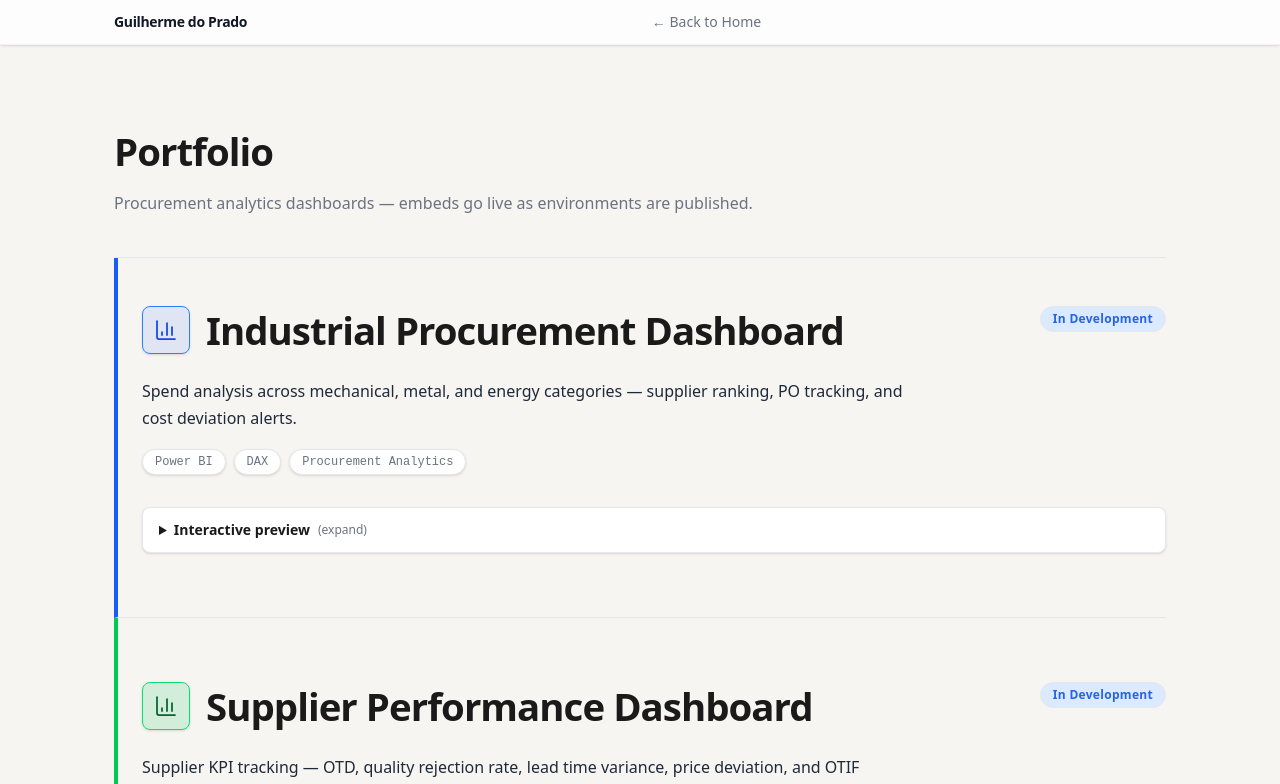
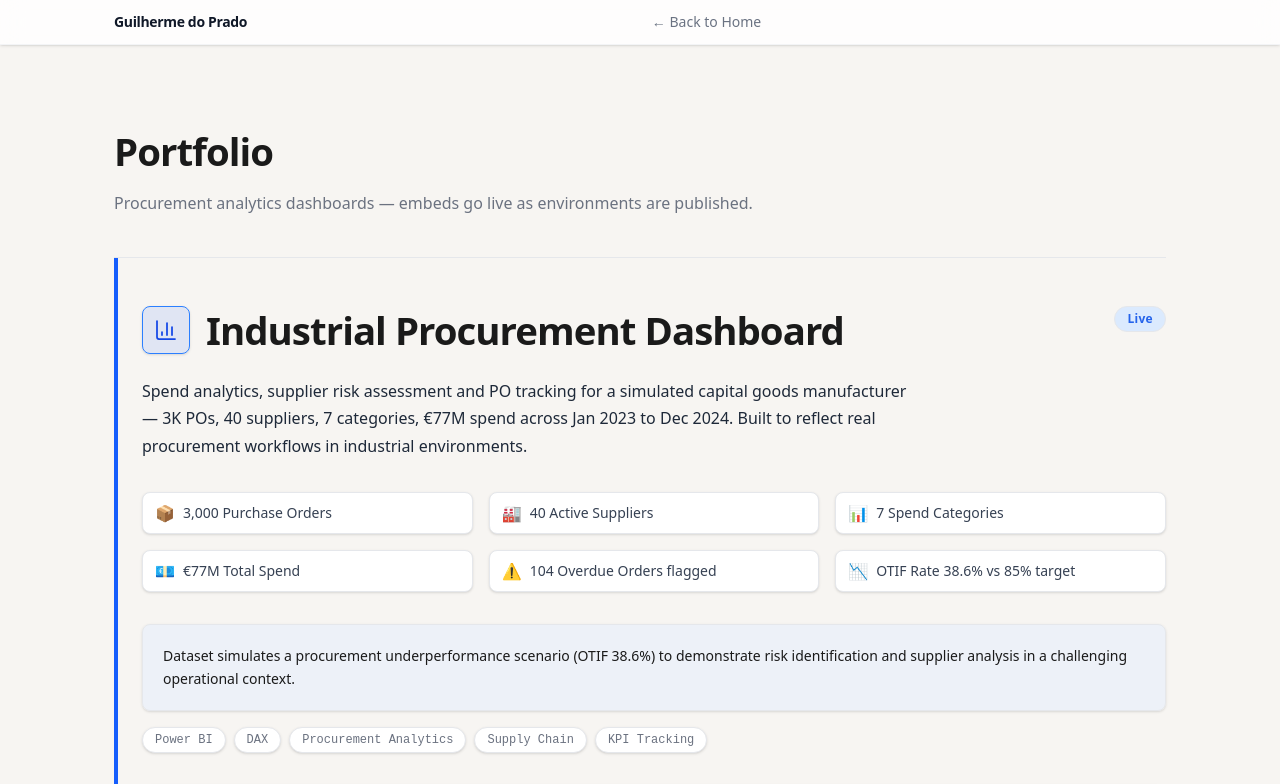
Before and after one commit to guilhermedoprado/guilherme-do-prado, a React (Vite) app in the folder frontend/: page /portfolio in a window 1280 px wide. Shown: the top 784 px of the page. Built offline with nearby package versions, Linux system fonts and the light colour scheme.

Commit message:
add: embedded Power BI Project (Project 1)

```diff
--- a/frontend/src/components/ProjectEmbed.tsx
+++ b/frontend/src/components/ProjectEmbed.tsx
@@ -1,12 +1,36 @@
 import { BarChart3 } from 'lucide-react'
 
-type Platform = 'powerbi' | 'qlik' | 'web'
+type EmbedConfig =
+  | { type: 'powerbi'; src: string }
+  | { type: 'qlik'; src: string }
+  | { type: 'web'; src: string }
+  | 'powerbi'
+  | 'qlik'
+  | 'web'
 
 type ProjectEmbedProps = {
-  platform: Platform
+  platform: EmbedConfig
 }
 
 export function ProjectEmbed({ platform }: ProjectEmbedProps) {
+  // Se for objeto com src, renderiza o iframe real
+  if (typeof platform === 'object' && 'src' in platform) {
+    return (
+      <div
+        className="relative mt-4 w-full overflow-hidden rounded-lg border border-border shadow-sm"
+        style={{ paddingTop: '62.25%' }}
+      >
+        <iframe
+          src={platform.src}
+          title="Dashboard embed"
+          className="absolute inset-0 h-full w-full border-0"
+          allowFullScreen
+        />
+      </div>
+    )
+  }
+
+  // Fallback: placeholder para projetos ainda não publicados
   const toolName =
     platform === 'powerbi'
       ? 'Power BI'
@@ -21,10 +45,7 @@ export function ProjectEmbed({ platform }: ProjectEmbedProps) {
     >
       <div className="flex flex-col items-center gap-4 text-center">
         <span className="relative flex items-center gap-2">
-          <span
-            className="size-2 animate-pulse rounded-full bg-blue-500"
-            aria-hidden
-          />
+          <span className="size-2 animate-pulse rounded-full bg-blue-500" aria-hidden />
           <span className="sr-only">Loading preview</span>
         </span>
         <div className="flex h-12 w-12 items-center justify-center rounded-lg border border-gray-200 bg-white text-gray-500 shadow-sm">
--- a/frontend/src/data/site.ts
+++ b/frontend/src/data/site.ts
@@ -149,11 +149,24 @@ export const site = {
       {
         id: 'industrial-procurement-dashboard',
         title: 'Industrial Procurement Dashboard',
-        status: 'in-development' as const,
+        status: 'live' as const,
         description:
-          'Spend analysis across mechanical, metal, and energy categories — supplier ranking, PO tracking, and cost deviation alerts.',
-        embed: 'powerbi' as const,
-        tags: ['Power BI', 'DAX', 'Procurement Analytics'],
+          'Spend analytics, supplier risk assessment and PO tracking for a simulated capital goods manufacturer — 3K POs, 40 suppliers, 7 categories, €77M spend across Jan 2023 to Dec 2024. Built to reflect real procurement workflows in industrial environments.',
+        callout:
+          'Dataset simulates a procurement underperformance scenario (OTIF 38.6%) to demonstrate risk identification and supplier analysis in a challenging operational context.',
+        features: [
+          { icon: '📦', label: '3,000 Purchase Orders' },
+          { icon: '🏭', label: '40 Active Suppliers' },
+          { icon: '📊', label: '7 Spend Categories' },
+          { icon: '💶', label: '€77M Total Spend' },
+          { icon: '⚠️', label: '104 Overdue Orders flagged' },
+          { icon: '📉', label: 'OTIF Rate 38.6% vs 85% target' },
+        ],
+        embed: {
+          type: 'powerbi' as const,
+          src: 'https://app.powerbi.com/view?r=eyJrIjoiMzYxODIyYTgtYzQwMC00OTVmLThmY2EtYjBjOTE2MDdkNWQzIiwidCI6ImZhNzk1MzFjLThjZTUtNGJkMy05N2VlLTI0NWU2ZWUyNjZiOCJ9',
+        },
+        tags: ['Power BI', 'DAX', 'Procurement Analytics', 'Supply Chain', 'KPI Tracking'],
       },
       {
         id: 'supplier-performance',
```
